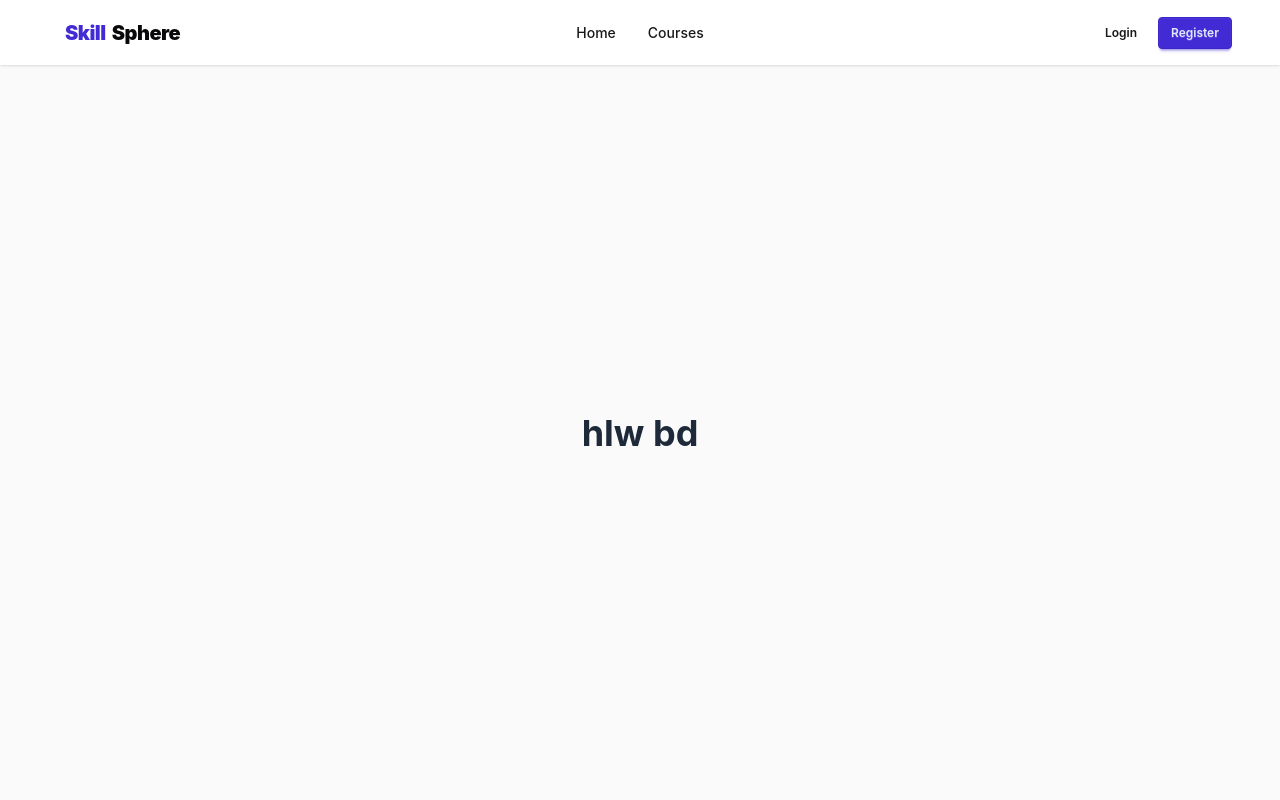
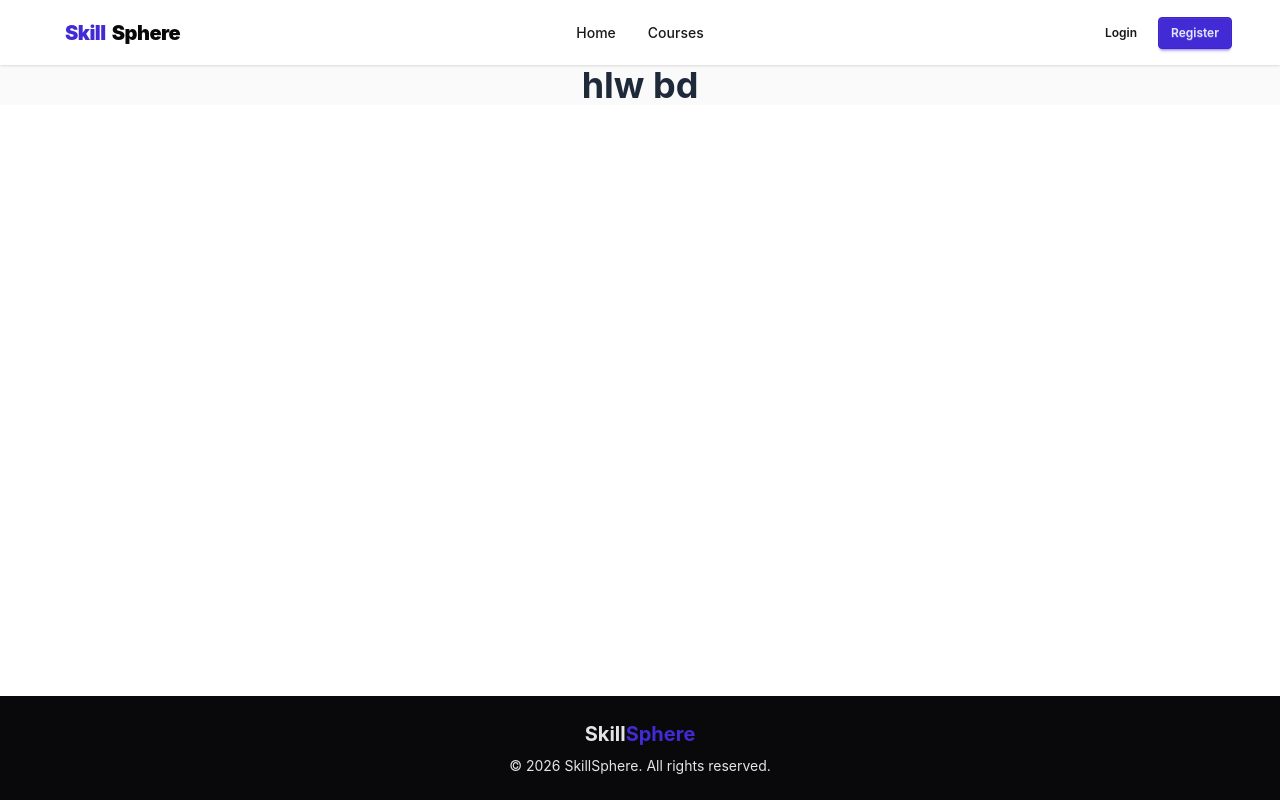
Before and after one commit to muhammadrohan3002-lgtm/Online-Learning-Platform, a Next.js app: page / in a window 1280 px wide. Built offline with nearby package versions, Linux system fonts and the light colour scheme.

Commit message:
Add navbar and footer

```diff
--- a/src/app/layout.js
+++ b/src/app/layout.js
@@ -1,6 +1,7 @@
 import { Geist, Geist_Mono } from "next/font/google";
 import "./globals.css";
 import Navbar from "@/component/Navber";
+import Footer from "@/component/Footer";
 
 const geistSans = Geist({
   variable: "--font-geist-sans",
@@ -25,7 +26,10 @@ export default function RootLayout({ children }) {
     >
       <body className="min-h-full flex flex-col">
         <Navbar />
-        {children}</body>
+        <main className="flex-1">{children}</main>
+        <Footer />
+        </body>
+
     </html>
   );
 }
--- /dev/null
+++ b/src/component/Footer.jsx
@@ -0,0 +1,15 @@
+export default function Footer() {
+  return (
+    <footer className="footer footer-center bg-neutral text-neutral-content p-6 mt-24">
+      <div className="flex flex-col items-center gap-2">
+        <p className="text-xl font-bold">
+          Skill<span className="text-primary">Sphere</span>
+        </p>
+
+        <p className="text-sm">
+          © 2026 SkillSphere. All rights reserved.
+        </p>
+      </div>
+    </footer>
+  );
+}
```
